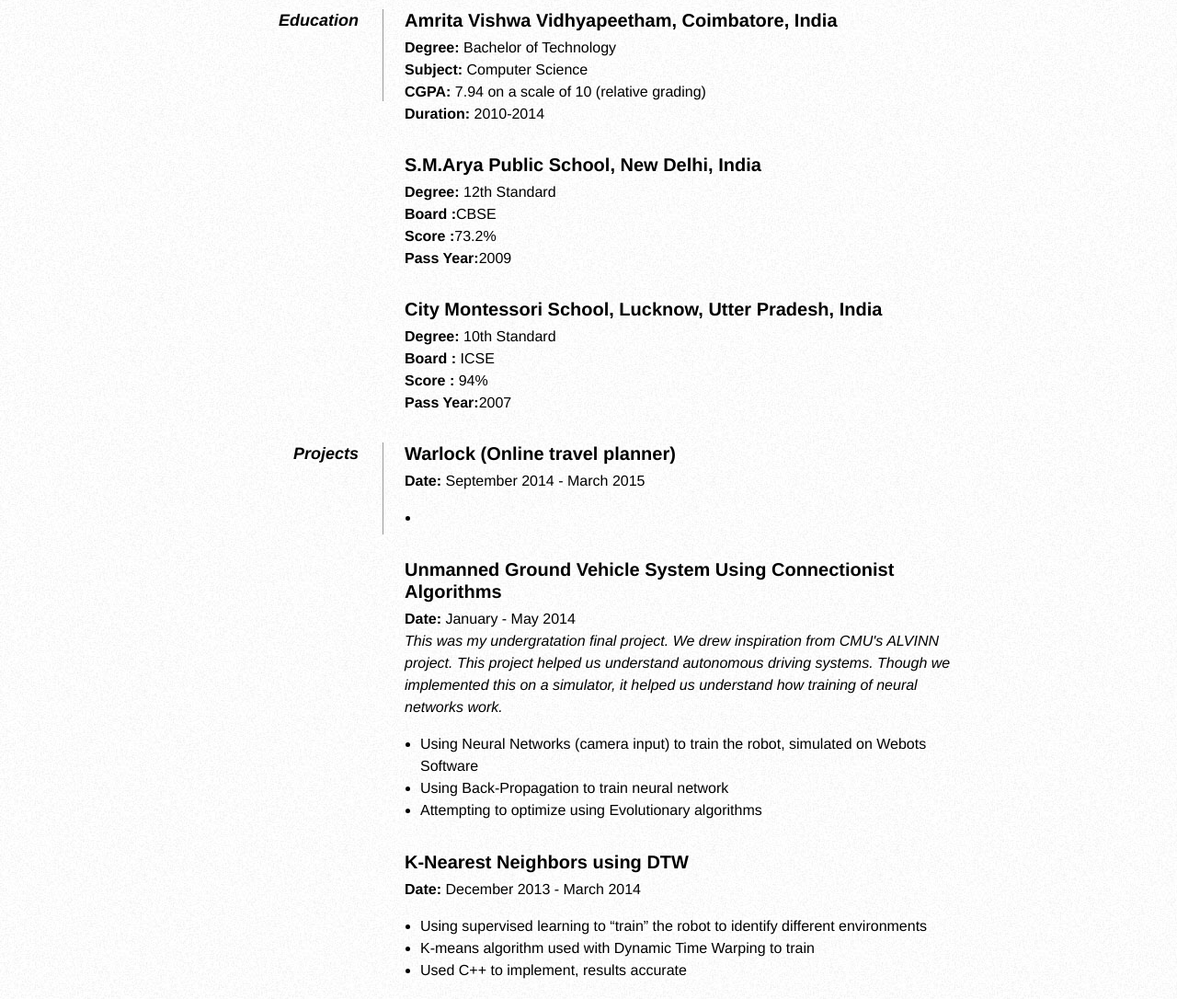
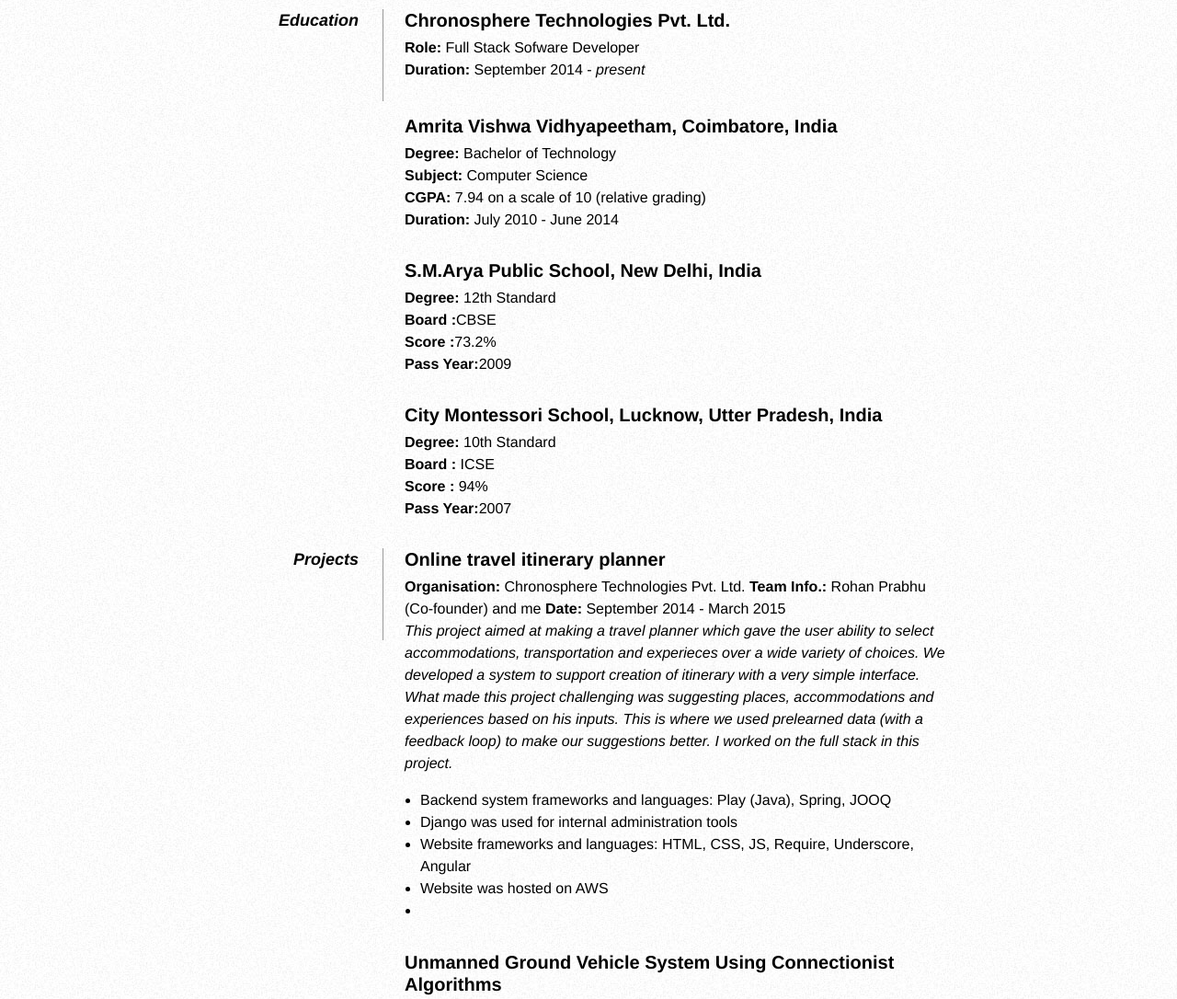
Before and after one commit to prakharkh91/prakharkh91.github.io, a plain HTML site: page info.html in a window 1280 px wide. Shown: the part 318-1404 px from the top of the page at 92% size. Drawn offline with Linux system fonts and the light colour scheme.

Commit message:
Added details for first project in Nomadly

```diff
--- a/info.html
+++ b/info.html
@@ -60,12 +60,22 @@
             <dt>Education</dt>
 
             <dd>
+                <h2>Chronosphere Technologies Pvt. Ltd.</h2>
+                <p>
+                    <strong>Role: </strong>Full Stack Sofware Developer </br>
+                    <strong>Duration: </strong>September 2014 - <em>present</em>
+                </p>
+            </dd>
+
+            <dd class="clear"></dd>
+
+            <dd>
                 <h2>Amrita Vishwa Vidhyapeetham, Coimbatore, India</h2>
                 <p>
                     <strong>Degree: </strong>Bachelor of Technology<br />
                     <strong>Subject: </strong>Computer Science<br />
                     <strong>CGPA: </strong>7.94 on a scale of 10 (relative grading)<br />
-                    <strong>Duration: </strong>2010-2014<br />
+                    <strong>Duration: </strong>July 2010 - June 2014<br />
                  </p>
             </dd>
 
@@ -97,12 +107,23 @@
 
             <dt>Projects</dt>
             <dd>
-                 <h2>Warlock (Online travel planner)</h2>
+                 <h2>Online travel itinerary planner</h2>
+                 <strong>Organisation: </strong>Chronosphere Technologies Pvt. Ltd.
+                 <strong>Team Info.: </strong>Rohan Prabhu (Co-founder) and me
                  <strong>Date: </strong>September 2014 - March 2015
                  <p><em>
-
+                      This project aimed at making a travel planner which gave the user ability to
+                      select accommodations, transportation and experieces over a wide variety of
+                      choices. We developed a system to support creation of itinerary with a very simple
+                      interface. What made this project challenging was suggesting places, accommodations and
+                      experiences based on his inputs. This is where we used prelearned data (with a feedback loop)
+                      to make our suggestions better. I worked on the full stack in this project.
                  </em></p>
                  <ul>
+                      <li>Backend system frameworks and languages: Play (Java), Spring, JOOQ </li>
+                      <li>Django was used for internal administration tools</li>
+                      <li>Website frameworks and languages: HTML, CSS, JS, Require, Underscore, Angular</li>
+                      <li>Website was hosted on AWS</li>
                       <li></li>
                  </ul>
 
```
